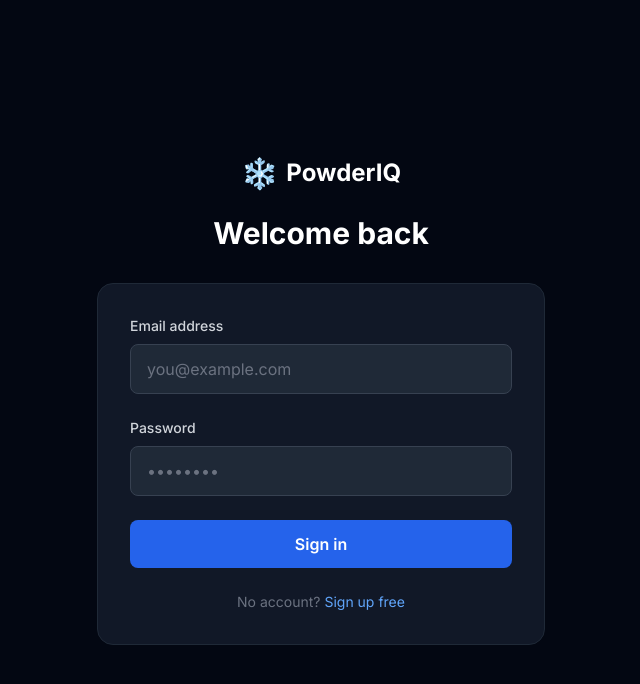
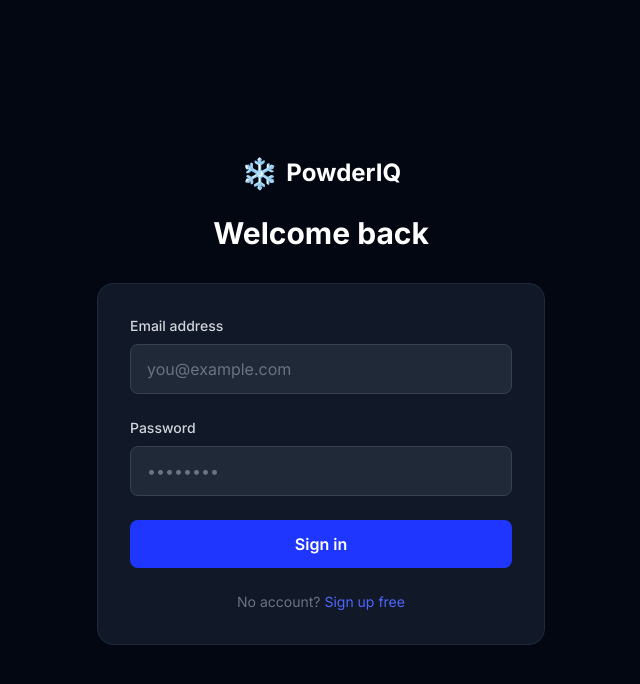
Before and after one commit to DarkstarSoftware/PowderIQ, a Next.js app: page /auth/login in a window 1280 px wide. Shown: the top 684 px of the page, without its empty margins (319-959 px from the left). Built offline with nearby package versions, Linux system fonts and the light colour scheme; no server answers.

Commit message:
fix: redirect to / after login, fix broken CSS classes

```diff
--- a/src/app/auth/login/page.tsx
+++ b/src/app/auth/login/page.tsx
@@ -35,14 +35,14 @@ export default function LoginPage() {
       },
     });
 
-    router.push('/mountains');
+    router.push('/dashboard');
   }
 
   return (
     <div className="min-h-screen bg-gray-950 flex items-center justify-center px-4">
       <div className="w-full max-w-md">
         <div className="text-center mb-8">
-          <Link href="/" className="inline-flex items-center gap-2 focus-visible:outline-none focus-visible:ring-2 focus-visible:ring-blue-500 rounded">
+          <Link href="/" className="inline-flex items-center gap-2 focus-ring rounded">
             <span className="text-3xl" aria-hidden="true">❄️</span>
             <span className="text-2xl font-bold text-white">PowderIQ</span>
           </Link>
@@ -72,7 +72,7 @@ export default function LoginPage() {
               required
               value={email}
               onChange={(e) => setEmail(e.target.value)}
-              className="w-full bg-gray-800 border border-gray-700 rounded-lg px-4 py-3 text-white placeholder-gray-500 focus-visible:outline-none focus-visible:ring-2 focus-visible:ring-blue-500 focus:border-blue-500 transition-colors"
+              className="w-full bg-gray-800 border border-gray-700 rounded-lg px-4 py-3 text-white placeholder-gray-500 focus-ring focus:border-brand-500 transition-colors"
               placeholder="you@example.com"
             />
           </div>
@@ -88,7 +88,7 @@ export default function LoginPage() {
               required
               value={password}
               onChange={(e) => setPassword(e.target.value)}
-              className="w-full bg-gray-800 border border-gray-700 rounded-lg px-4 py-3 text-white placeholder-gray-500 focus-visible:outline-none focus-visible:ring-2 focus-visible:ring-blue-500 focus:border-blue-500 transition-colors"
+              className="w-full bg-gray-800 border border-gray-700 rounded-lg px-4 py-3 text-white placeholder-gray-500 focus-ring focus:border-brand-500 transition-colors"
               placeholder="••••••••"
             />
           </div>
@@ -96,14 +96,14 @@ export default function LoginPage() {
           <button
             type="submit"
             disabled={loading}
-            className="w-full bg-blue-600 hover:bg-blue-700 disabled:opacity-60 text-white py-3 rounded-lg font-semibold transition-colors focus-visible:outline-none focus-visible:ring-2 focus-visible:ring-blue-500"
+            className="w-full bg-brand-600 hover:bg-brand-700 disabled:opacity-60 text-white py-3 rounded-lg font-semibold transition-colors focus-ring"
           >
             {loading ? 'Signing in…' : 'Sign in'}
           </button>
 
           <p className="text-center text-sm text-gray-500">
             No account?{' '}
-            <Link href="/auth/signup" className="text-blue-400 hover:text-blue-300 focus-visible:outline-none focus-visible:ring-2 focus-visible:ring-blue-500 rounded">
+            <Link href="/auth/signup" className="text-brand-400 hover:text-brand-300 focus-ring rounded">
               Sign up free
             </Link>
           </p>
```
